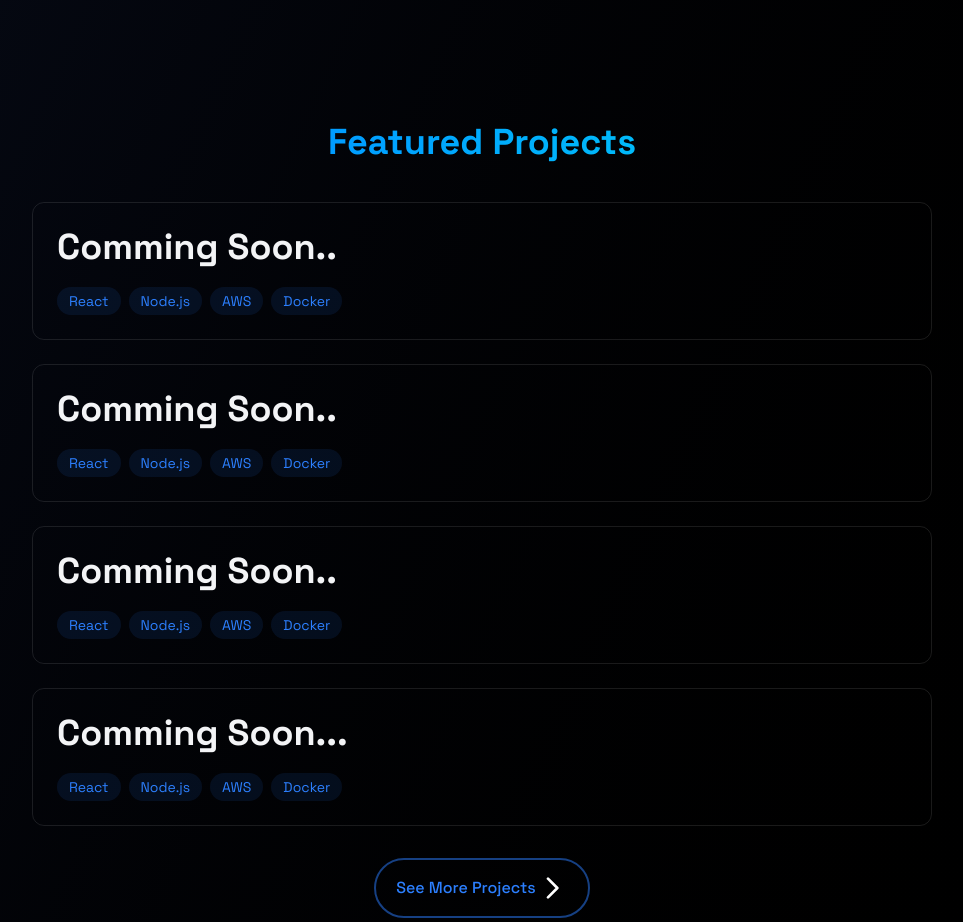
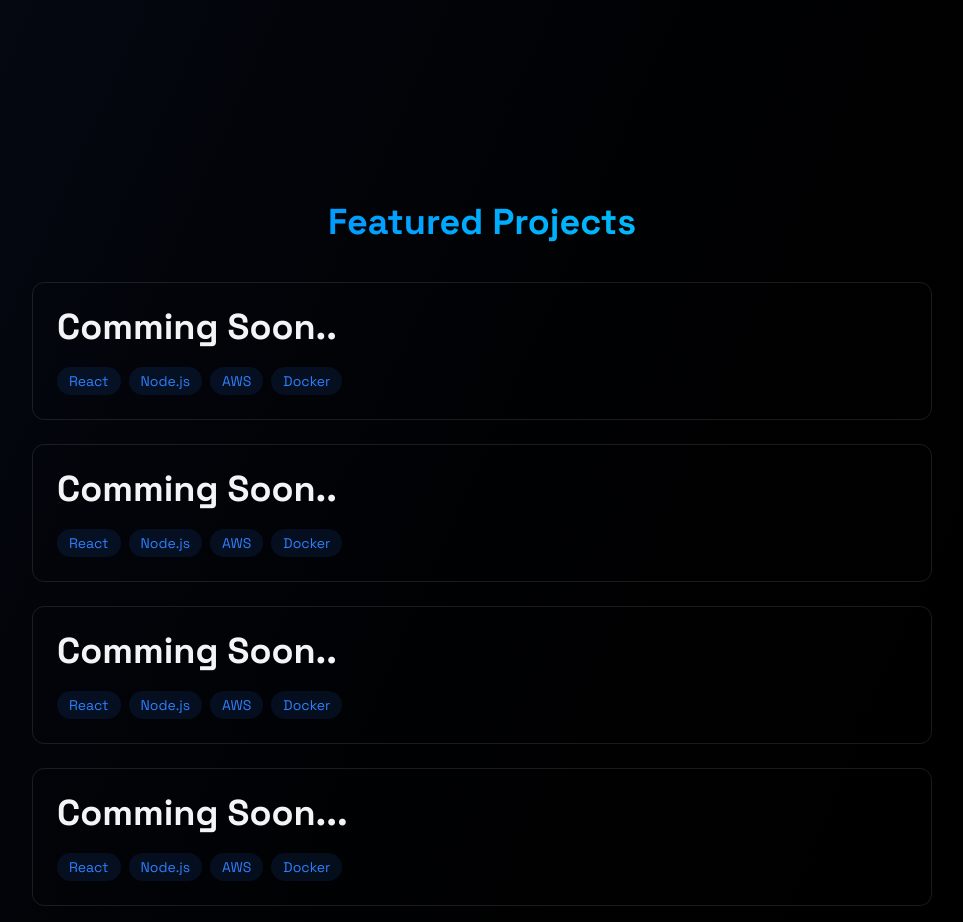
Before and after one commit to va4unsingh/PortfolioWebsite, a React (Vite) app in the folder myPortfolioWebsite/: page / in a window 1280 px wide. Shown: the part 1680-2602 px from the top of the page, without its empty margins (158-1121 px from the left). Built offline with nearby package versions, Linux system fonts and the light colour scheme.

Commit message:
view project link tag to a tag

```diff
--- a/myPortfolioWebsite/src/components/sections/Home.jsx
+++ b/myPortfolioWebsite/src/components/sections/Home.jsx
@@ -26,8 +26,8 @@ function Home() {
             <div className="flex justify-center space-x-4">
               {/* Enhanced View Projects Button */}
               <div className="mt-8">
-                <Link
-                  to="/projects"
+                <a
+                  href="#projects"
                   className="group relative inline-flex items-center justify-center w-full px-6 py-3 rounded-lg text-white font-medium overflow-hidden shadow-lg transition-all duration-300 hover:-translate-y-1 hover:shadow-[0_0_30px_rgba(59,130,246,0.6)]"
                 >
                   {/* Button background with gradient */}
@@ -57,7 +57,7 @@ function Home() {
                     </svg>
                     View Projects
                   </span>
-                </Link>
+                </a>
               </div>
 
               {/* Enhanced Contact Me Button with Transparent Theme */}
--- a/myPortfolioWebsite/src/components/sections/ProjectPreview.jsx
+++ b/myPortfolioWebsite/src/components/sections/ProjectPreview.jsx
@@ -7,11 +7,11 @@ function ProjectPreview() {
   return (
     <section
       id="projects"
-      className="min-h-screen/2 flex items-center justify-center py-20"
+      className="min-h-screen/2 flex items-center justify-center py-20 "
     >
       <RevealOnScroll>
         {/* Heading  */}
-        <div className="max-w-5xl mx-auto px-4">
+        <div className="max-w-5xl mx-auto px-4 mt-10 xl:mt-20">
           <h2 className="text-4xl font-bold mb-8 bg-gradient-to-r from-blue-500 to-cyan-400 bg-clip-text text-transparent text-center">
             Featured Projects
           </h2>
--- a/myPortfolioWebsite/src/index.css
+++ b/myPortfolioWebsite/src/index.css
@@ -1,8 +1,8 @@
 @import "tailwindcss";
 
-/* html {
+html {
   scroll-behavior: smooth;
-} */
+}
 
 html,
 body {
```
